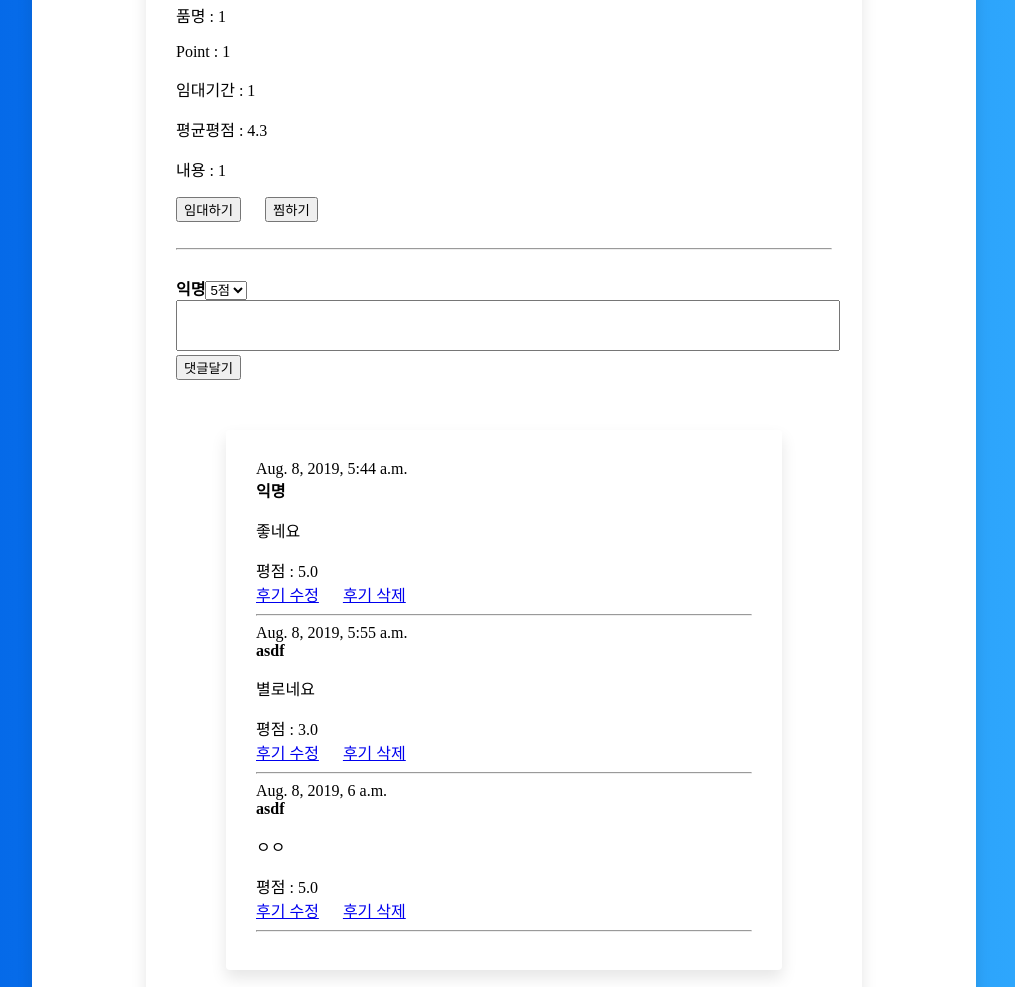
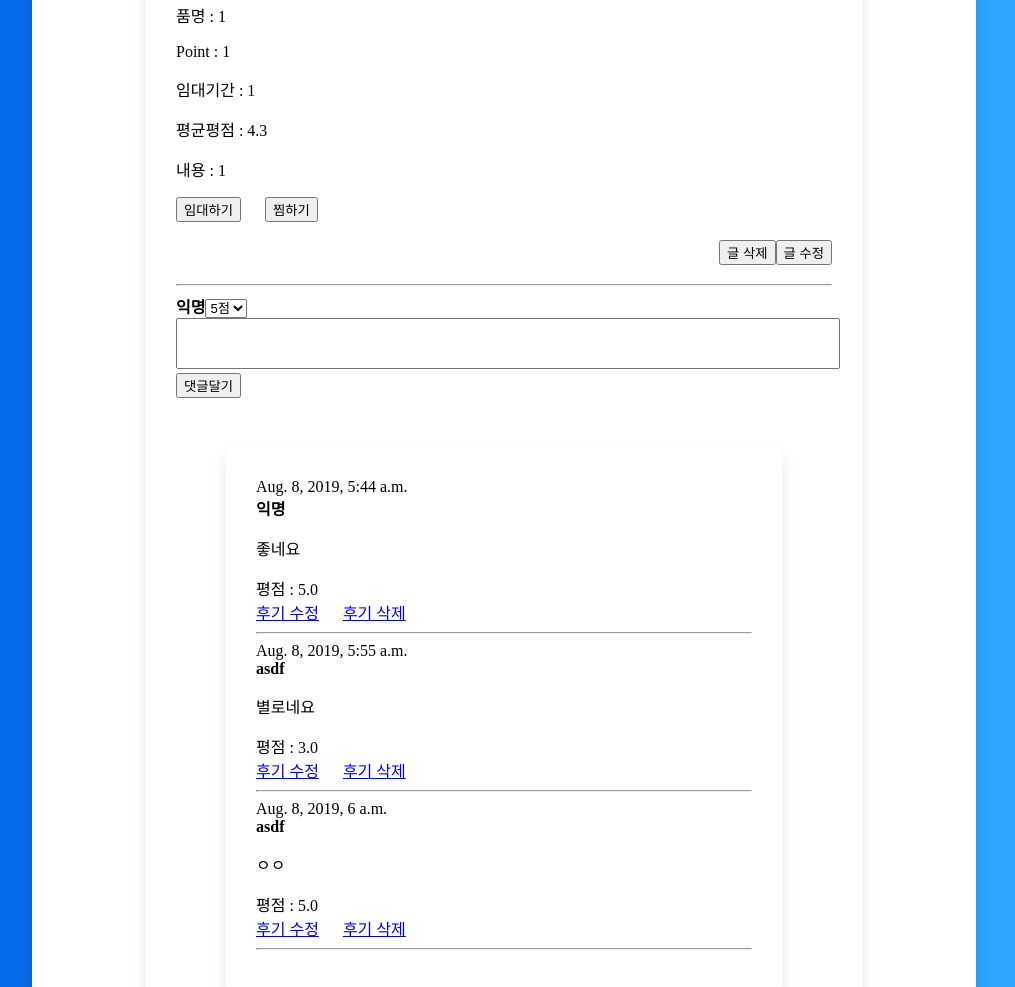
Before and after one commit to eunchae619/gnu_rental_service, a Django app: page /blog/3 in a window 1280 px wide. Shown: the part 869-1856 px from the top of the page, without its empty margins (136-1151 px from the left). Run offline with Django 3.2, Linux system fonts and the light colour scheme; data comes from the database, SQL or seed files in the repository; both versions use the stored data as it was after the commit.

Commit message:
글 수정 삭제

```diff
--- a/blog/templates/detail.html
+++ b/blog/templates/detail.html
@@ -14,7 +14,9 @@
 
 
                     <input type='button' value='임대하기'> &emsp;
-                    <input type='button' value='찜하기'> <br><br><hr><br>
+                    <input type='button' value='찜하기'> <br><br>
+                    <a href="{% url 'update' blog.id %}"><input type="button" value="글 수정" style="float: right;"></a> &emsp;
+                    <a href="{% url 'delete' blog.id %}"><input type="button" value="글 삭제" style="float: right;"></a><br><br><hr>
 
                     <!-- 댓글 기능-->
 
```
Also changed, not shown: db.sqlite3.
